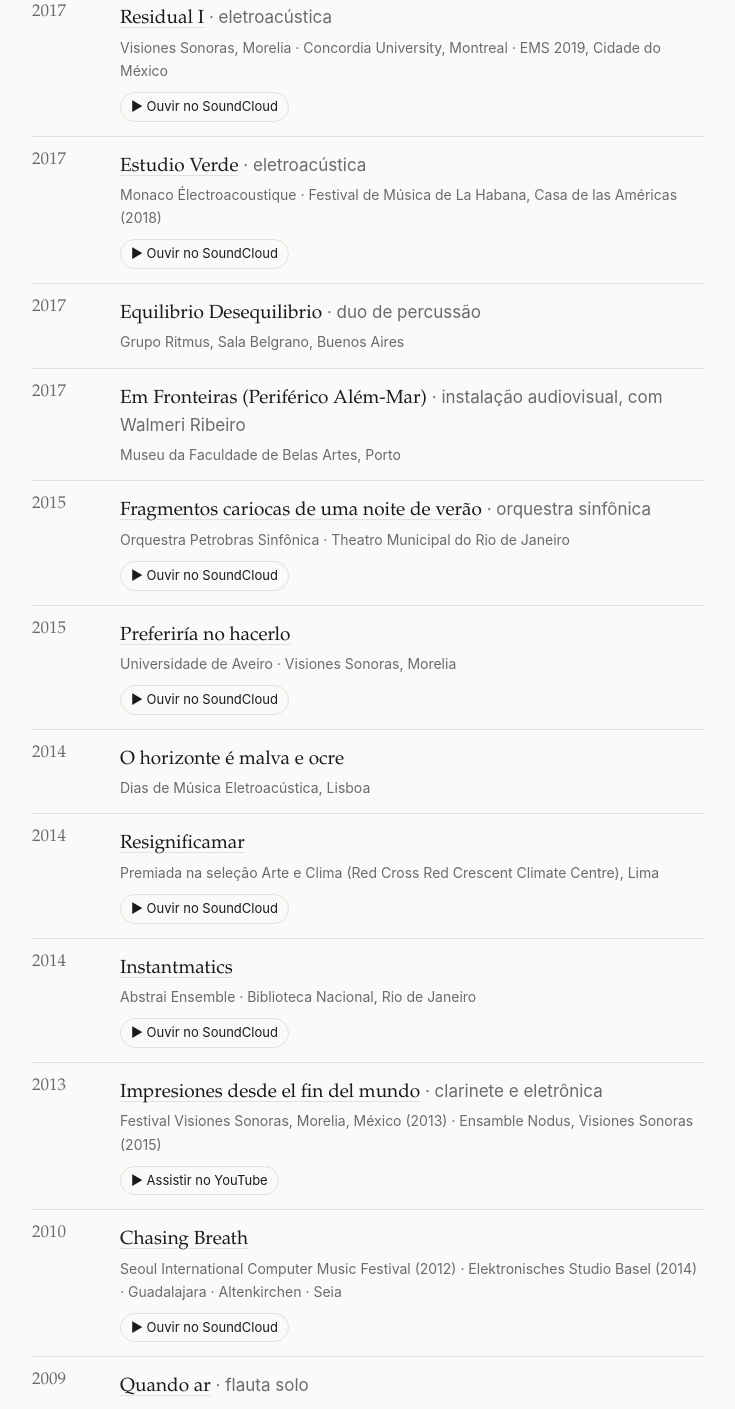
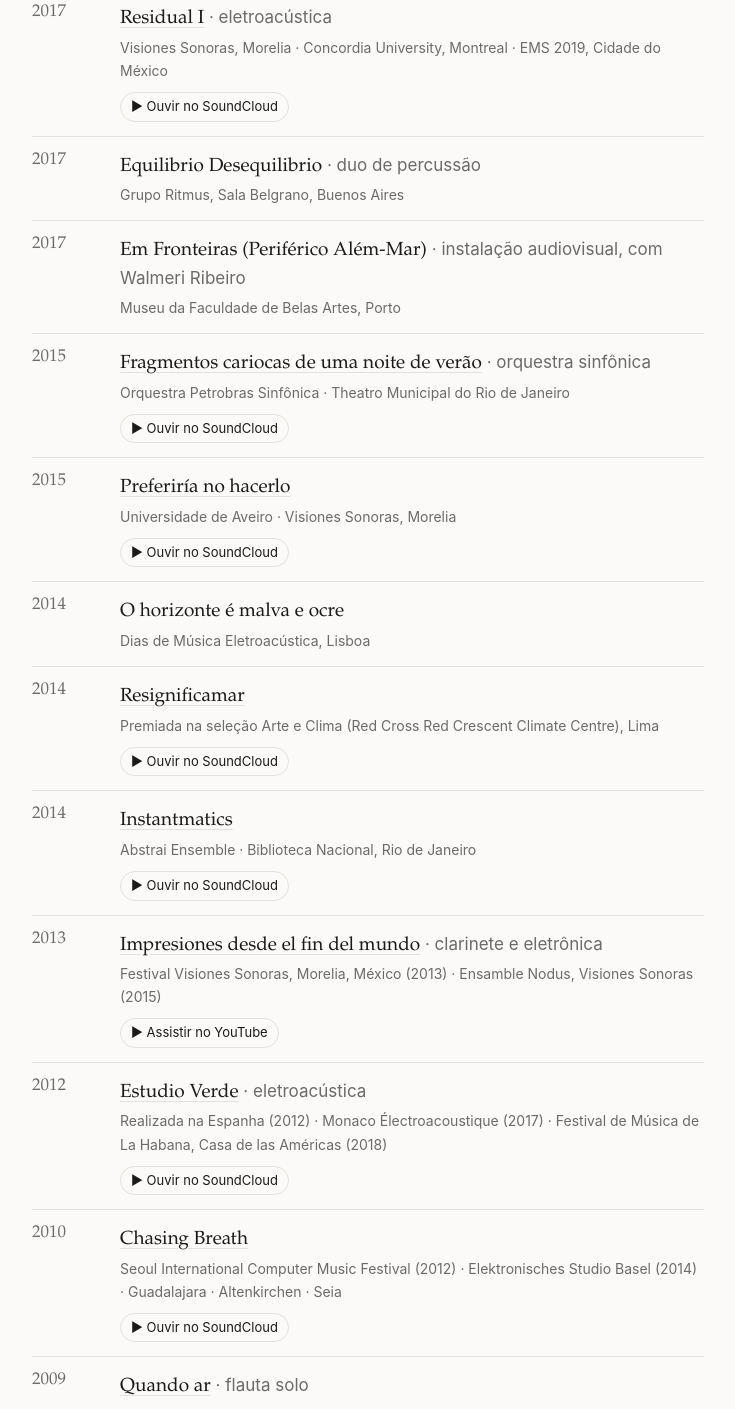
Before and after one commit to Danielquaranta/danielquaranta.github.io, a plain HTML site: page index.html in a window 1280 px wide. Shown: the part 3712-5121 px from the top of the page, without its empty margins (152-887 px from the left). Drawn offline with Linux system fonts and the light colour scheme.

Commit message:
Add files via upload

```diff
--- a/index.html
+++ b/index.html
@@ -196,7 +196,6 @@
       <li><span class="y">2017</span><span><a class="t tl" href="https://soundcloud.com/danielquaranta/residual-ii-master">Residual II</a> <span class="f">· eletroacústica</span></span><a class="listen" href="https://soundcloud.com/danielquaranta/residual-ii-master">▶ Ouvir no SoundCloud</a></li>
       <li><span class="y">2017</span><span><a class="t tl" href="https://www.youtube.com/watch?v=DsrwGM5RgqI">Ritratto della tua Assenza</a> <span class="f">· flauta, violoncelo e piano</span></span><span class="d">Ensamble Tabula Rasa: Eduardo Muñoz (flauta), Eduardo Carpinteyro (violoncelo), Manuel Ramos (piano) · Teatro de la Ciudad de Puebla, México, abril de 2017</span><a class="listen" href="https://www.youtube.com/watch?v=DsrwGM5RgqI">▶ II movimento no YouTube</a><a class="listen" href="https://www.youtube.com/watch?v=QpbohV8GEZw">▶ III movimento no YouTube</a></li>
       <li><span class="y">2017</span><span><a class="t tl" href="https://soundcloud.com/danielquaranta/residual-i">Residual I</a> <span class="f">· eletroacústica</span></span><span class="d">Visiones Sonoras, Morelia · Concordia University, Montreal · EMS 2019, Cidade do México</span><a class="listen" href="https://soundcloud.com/danielquaranta/residual-i">▶ Ouvir no SoundCloud</a></li>
-      <li><span class="y">2017</span><span><a class="t tl" href="https://soundcloud.com/danielquaranta/estudo-verde">Estudio Verde</a> <span class="f">· eletroacústica</span></span><span class="d">Monaco Électroacoustique · Festival de Música de La Habana, Casa de las Américas (2018)</span><a class="listen" href="https://soundcloud.com/danielquaranta/estudo-verde">▶ Ouvir no SoundCloud</a></li>
       <li><span class="y">2017</span><span><span class="t">Equilibrio Desequilibrio</span> <span class="f">· duo de percussão</span></span><span class="d">Grupo Ritmus, Sala Belgrano, Buenos Aires</span></li>
       <li><span class="y">2017</span><span><span class="t">Em Fronteiras (Periférico Além-Mar)</span> <span class="f">· instalação audiovisual, com Walmeri Ribeiro</span></span><span class="d">Museu da Faculdade de Belas Artes, Porto</span></li>
       <li><span class="y">2015</span><span><a class="t tl" href="https://soundcloud.com/danielquaranta/gravacao-fragmentos-theatro-municipal">Fragmentos cariocas de uma noite de verão</a> <span class="f">· orquestra sinfônica</span></span><span class="d">Orquestra Petrobras Sinfônica · Theatro Municipal do Rio de Janeiro</span><a class="listen" href="https://soundcloud.com/danielquaranta/gravacao-fragmentos-theatro-municipal">▶ Ouvir no SoundCloud</a></li>
@@ -205,6 +204,7 @@
       <li><span class="y">2014</span><span><a class="t tl" href="https://soundcloud.com/danielquaranta/resignificamar">Resignificamar</a></span><span class="d">Premiada na seleção Arte e Clima (Red Cross Red Crescent Climate Centre), Lima</span><a class="listen" href="https://soundcloud.com/danielquaranta/resignificamar">▶ Ouvir no SoundCloud</a></li>
       <li><span class="y">2014</span><span><a class="t tl" href="https://soundcloud.com/danielquaranta/quaranta-daniel-instantmatics">Instantmatics</a></span><span class="d">Abstrai Ensemble · Biblioteca Nacional, Rio de Janeiro</span><a class="listen" href="https://soundcloud.com/danielquaranta/quaranta-daniel-instantmatics">▶ Ouvir no SoundCloud</a></li>
       <li><span class="y">2013</span><span><a class="t tl" href="https://www.youtube.com/watch?v=e1TKD26Ixdc">Impresiones desde el fin del mundo</a> <span class="f">· clarinete e eletrônica</span></span><span class="d">Festival Visiones Sonoras, Morelia, México (2013) · Ensamble Nodus, Visiones Sonoras (2015)</span><a class="listen" href="https://www.youtube.com/watch?v=e1TKD26Ixdc">▶ Assistir no YouTube</a></li>
+      <li><span class="y">2012</span><span><a class="t tl" href="https://soundcloud.com/danielquaranta/estudo-verde">Estudio Verde</a> <span class="f">· eletroacústica</span></span><span class="d">Realizada na Espanha (2012) · Monaco Électroacoustique (2017) · Festival de Música de La Habana, Casa de las Américas (2018)</span><a class="listen" href="https://soundcloud.com/danielquaranta/estudo-verde">▶ Ouvir no SoundCloud</a></li>
       <li><span class="y">2010</span><span><a class="t tl" href="https://soundcloud.com/danielquaranta/chasing-live-in-mexico">Chasing Breath</a></span><span class="d">Seoul International Computer Music Festival (2012) · Elektronisches Studio Basel (2014) · Guadalajara · Altenkirchen · Seia</span><a class="listen" href="https://soundcloud.com/danielquaranta/chasing-live-in-mexico">▶ Ouvir no SoundCloud</a></li>
       <li><span class="y">2009</span><span><a class="t tl" href="https://soundcloud.com/danielquaranta/quando-ar-master">Quando ar</a> <span class="f">· flauta solo</span></span><span class="d">Flauta: Eduardo Muñoz · Partitura: Periferia Sheet Music</span><a class="listen" href="https://soundcloud.com/danielquaranta/quando-ar-master">▶ Ouvir no SoundCloud</a></li>
       <li><span class="y">2006</span><span><span class="t">Pelos olhos de quem vê</span></span><span class="d">Visiones Sonoras, Morelia · Bienal de Música Brasileira Contemporânea, Sala Cecília Meireles (2007) · Viena (2013)</span></li>
```
